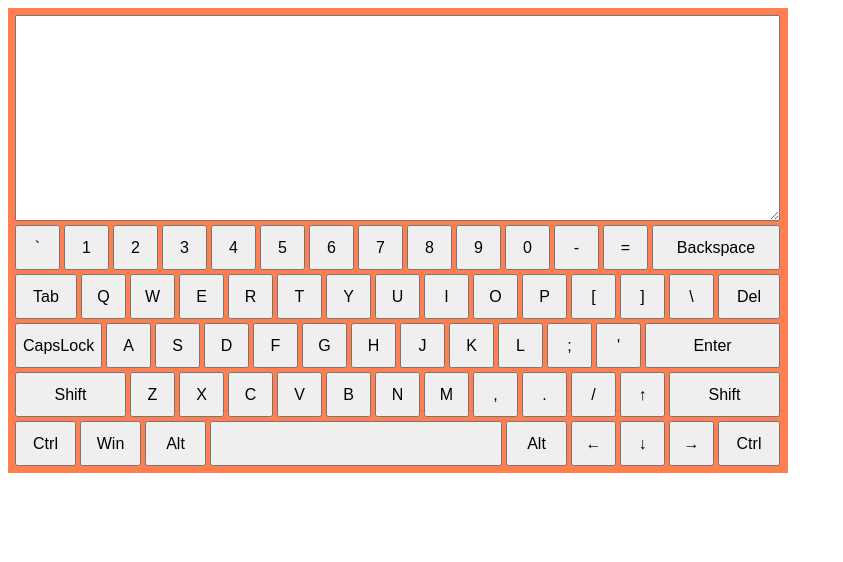
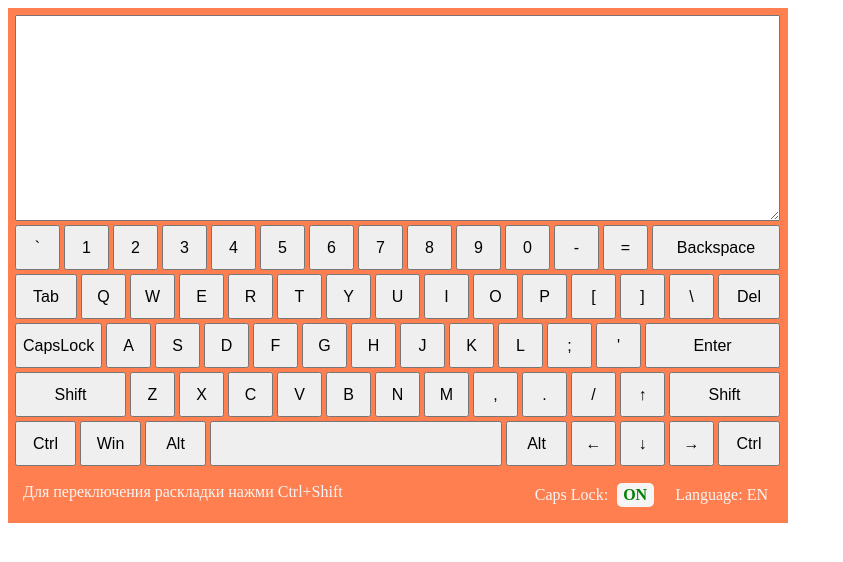
Before and after one commit to NexGenUA/keyboard, a website built with webpack: page src/index.html in a window 1280 px wide. Both pictures are taken after a click on the button "CapsLock". Shown: the whole page, without its empty margins (0-843 px from the left). Built offline with nearby package versions, Linux system fonts and the light colour scheme.

Commit message:
feat: capslock switch

```diff
--- a/src/app/core/index.js
+++ b/src/app/core/index.js
@@ -170,6 +170,10 @@ class MainKeyboard {
         return;
       }
 
+      if (code === 'Tab' && type === 'keydown') {
+        this.changeInput('tab');
+        return;
+      }
 
       serviceKeys.forEach((btn) => {
         if (code !== btn.id) return;
@@ -180,6 +184,7 @@ class MainKeyboard {
           if (type !== 'keydown') return;
           btn.keyDown();
           this.update();
+          this.capsSwitch(btn.caps);
         } else if (btn.name === 'Ctrl') {
           type === 'keydown' ? btn.keyDown() : btn.keyUp();
           this.update();
@@ -223,6 +228,7 @@ class MainKeyboard {
       if (value === 'CapsLock' && type === 'mousedown') {
         caps.keyDown();
         this.update();
+        this.capsSwitch(caps.caps);
         return;
       }
 
@@ -248,6 +254,11 @@ class MainKeyboard {
 
       if (name === 'ArrowDown' && type === 'mousedown') {
         this.arrow('down');
+        return;
+      }
+
+      if (name === 'Tab' && type === 'mousedown') {
+        this.changeInput('tab');
         return;
       }
 
@@ -279,6 +290,11 @@ class MainKeyboard {
 
     if (value === 'enter') {
       area.setRangeText('\n', start, end, 'end');
+      return;
+    }
+
+    if (value === 'tab') {
+      area.setRangeText('\t', start, end, 'end');
       return;
     }
 
@@ -331,6 +347,22 @@ class MainKeyboard {
       }
     }
   }
+
+  capsSwitch(value) {
+    const span = document.querySelector('.caps');
+    if (value) {
+      span.innerHTML = 'ON';
+      span.classList.add('on');
+    } else {
+      span.innerHTML = 'OFF';
+      span.classList.remove('on');
+    }
+  }
+
+  languageSwitch(lang) {
+    const span = document.querySelector('.lang');
+
+  }
 }
 
 export const mainKeyboard = new MainKeyboard();
--- a/src/app/index.js
+++ b/src/app/index.js
@@ -20,5 +20,10 @@ export const appModule = new AppModule({
               <app-keyboard class="app-keyboard" id="app-keyboard">
                   <textarea class="keyboard-print" id="keyboard-print"></textarea>
               </app-keyboard>
+              <div class="info">
+                <span class="lang-info">Для переключения раскладки нажми Ctrl+Shift</span>
+                <span class="caps-block">Caps Lock: <span class="caps off">OFF</span>
+                <span class="lang">Language: EN</span>
+              </div>
   `,
 });
--- a/src/style.scss
+++ b/src/style.scss
@@ -18,6 +18,38 @@
   flex-direction: column;
   justify-content: flex-start;
 }
+
+.info {
+  width: 760px;
+  display: flex;
+  justify-content: space-between;
+  bottom: -20px;
+  right: 0;
+  height: 30px;
+  background-color: coral;
+  padding: 10px;
+  color: whitesmoke;
+  & span {
+    margin: 0 5px;
+  }
+  & .off {
+    display: inline-block;
+    color: red;
+    width: 32px;
+    background-color: whitesmoke;
+    padding: 3px 6px;
+    border-radius: 5px;
+    font-weight: bold;
+  }
+
+  & .on {
+    display: inline-block;
+    width: 25px;
+    margin-right: 12px;
+    color: green;
+  }
+}
+
 
 .keyboard {
   display: flex;
```
